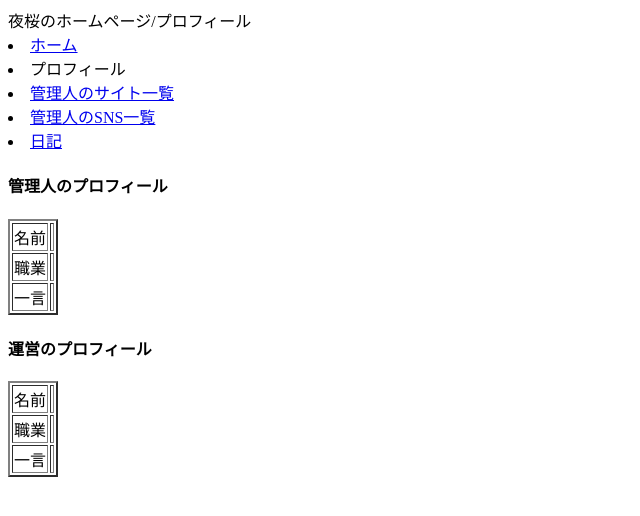
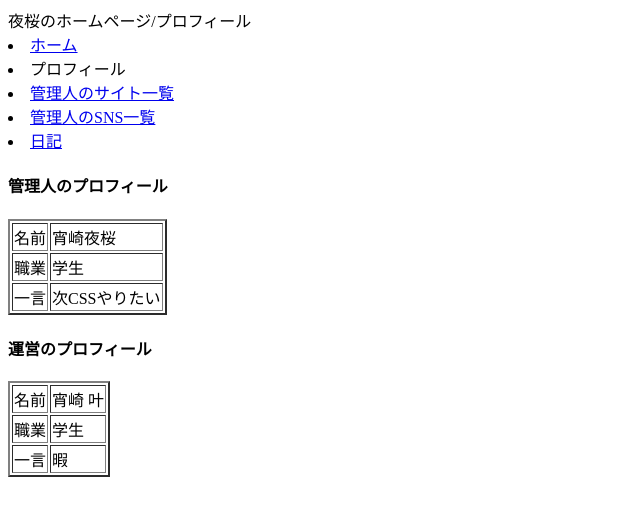
Before and after one commit to Remihura/profile, a plain HTML site: page index.html in a window 1280 px wide. Shown: the whole page, without its empty margins (0-640 px from the left). Drawn offline with Linux system fonts and the light colour scheme.

Commit message:
Update index.html

```diff
--- a/index.html
+++ b/index.html
@@ -13,27 +13,27 @@
     <table border="2">
       <tr>
         <td>名前</td>
-        <td id="na"></td>
+        <td>宵崎夜桜 </td>
       </tr>
       <tr>
         <td>職業</td>
-        <td id="job"></td>
+        <td>学生</td>
         </tr>
       <tr>
         <td>一言</td>
-        <td id="adcom"></td>
+        <td>次CSSやりたい</td>
         </tr>
       </table>
     <h4>運営のプロフィール</h4>
     <table border="2">
       <tr>
         <td>名前</td>
-        <td id="na1"></td>
+        <td>宵崎 叶</td>
         </tr>
       <tr>
         <td>職業</td>
-        <td id="job1"></td>
+        <td>学生</td>
         </tr>
       <tr>
         <td>一言</td>
-        <td id="com1"></td>
+        <td>暇</td>
```
